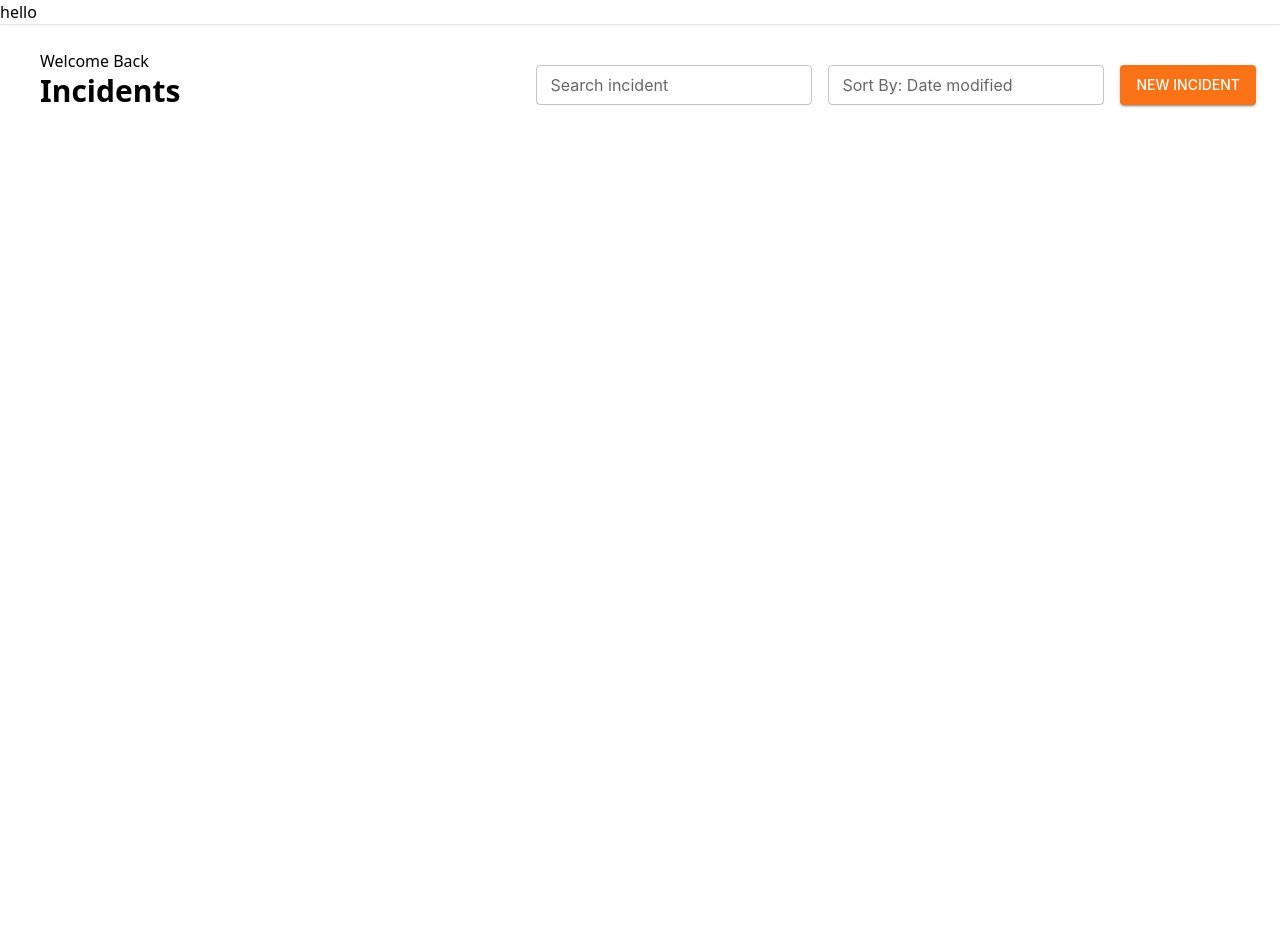
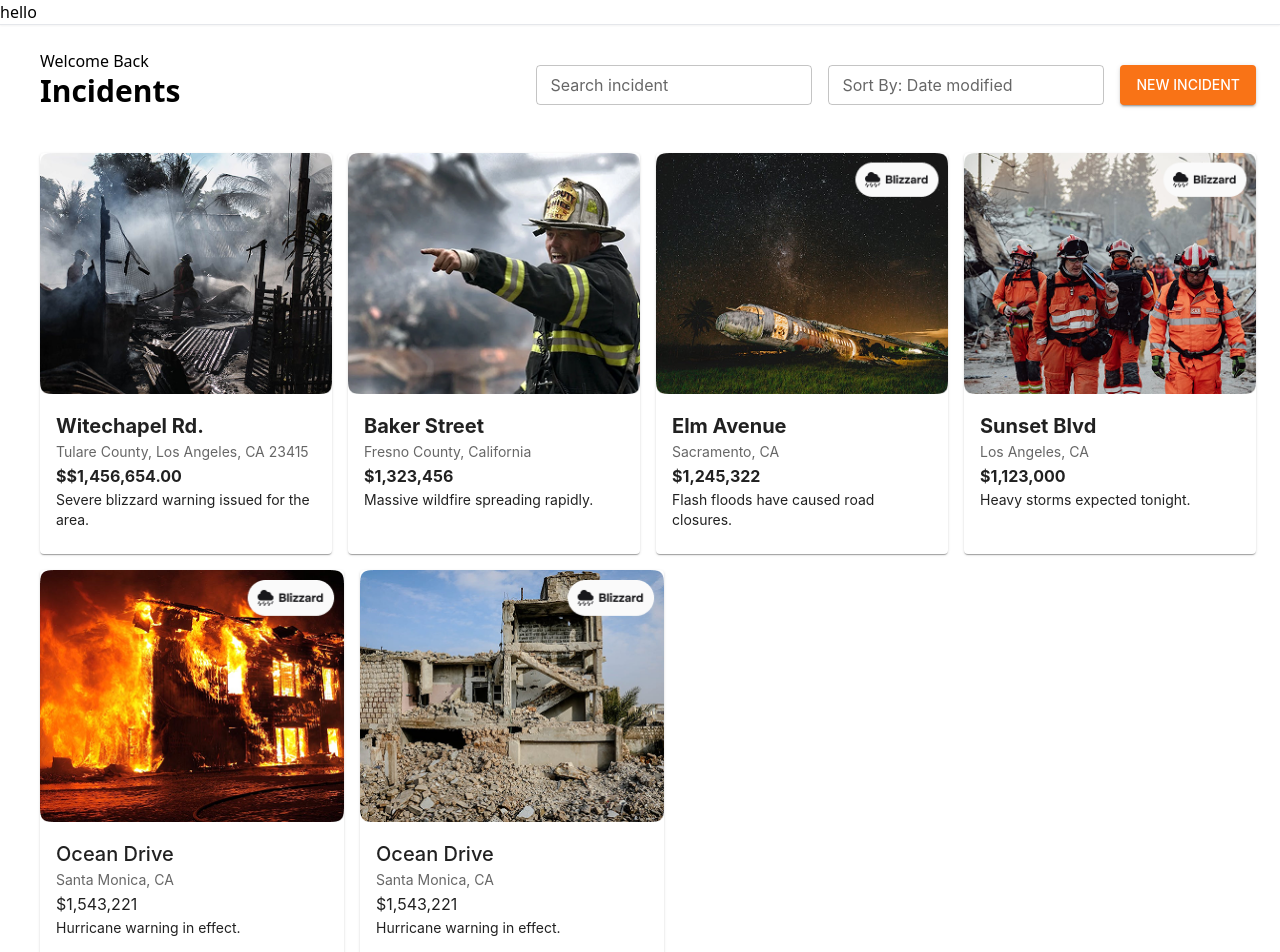
Before and after one commit to Shohan11369/React-assignment-02, a React (Vite) app: page /incidents in a window 1280 px wide. Shown: the top 952 px of the page. Before the commit the page ends 800 px from the top, so only its background shows below. Built offline with nearby package versions, Linux system fonts and the light colour scheme.

Commit message:
Added last part of incidents imnage section

```diff
--- a/src/components/Incidents.jsx
+++ b/src/components/Incidents.jsx
@@ -97,6 +97,62 @@ function Incidents() {
           </Button>
         </div>
       </div>
+
+      {/*  First Row - 3 Cards */}
+
+      <div className="grid md:flex gap-4 mb-4 ">
+        {incidents.slice(0, 4).map((item, index) => (
+          <Card key={index} className="flex-1 text-center md:text-start !mt-6">
+            <CardMedia
+              component="img"
+              height="200"
+              image={item.image}
+              alt={item.title}
+            />
+
+            <CardContent>
+              <Typography variant="h6" fontWeight="bold">
+                {item.title}
+              </Typography>
+              <Typography variant="body2" color="text.secondary">
+                {item.location}
+              </Typography>
+              <Typography variant="subtitle1" fontWeight="bold">
+                ${item.price.toLocaleString()}
+              </Typography>
+              <Typography variant="body2" className="mt-2">
+                {item.desc}
+              </Typography>
+            </CardContent>
+          </Card>
+        ))}
+      </div>
+
+      {/* Second Row - 2 Cards */}
+      <div className="grid md:flex gap-4 mb-4">
+        {incidents.slice(4, 6).map((item, index) => (
+          <Card key={index} className="md:w-1/4  text-center md:text-start ">
+            <CardMedia
+              component="img"
+              height="200"
+              image={item.image}
+              alt={item.title}
+            />
+            <CardContent>
+              <Typography variant="h6">{item.title}</Typography>
+              <Typography variant="body2" color="text.secondary">
+                {item.location}
+              </Typography>
+              <Typography variant="subtitle1" className="mt-2 font-bold">
+                ${item.price.toLocaleString()}
+              </Typography>
+              <Typography variant="body2" className="mt-2">
+                {item.desc}
+              </Typography>
+            </CardContent>
+          </Card>
+        ))}
+      </div>
     </div>
   );
 }
```
